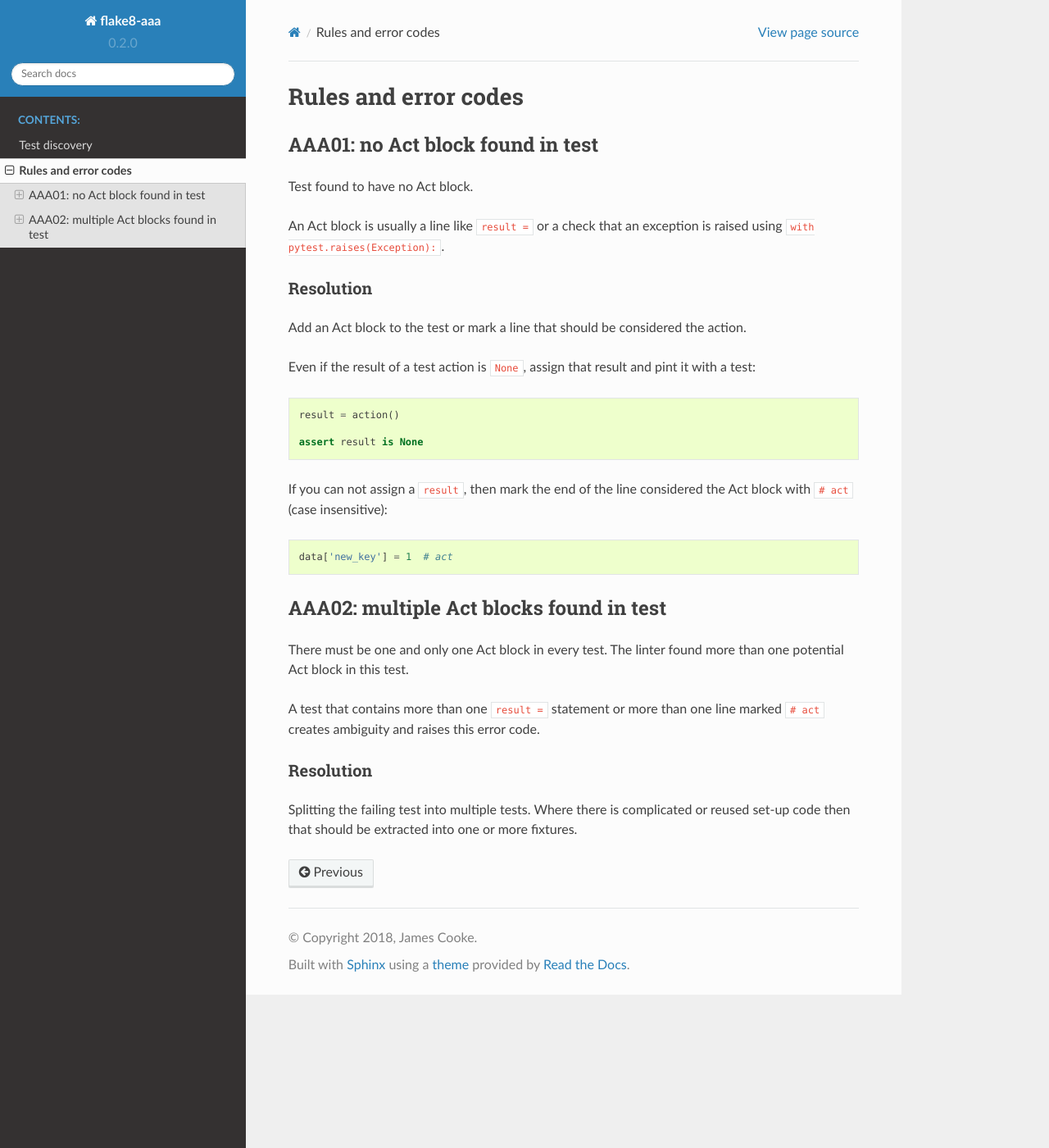
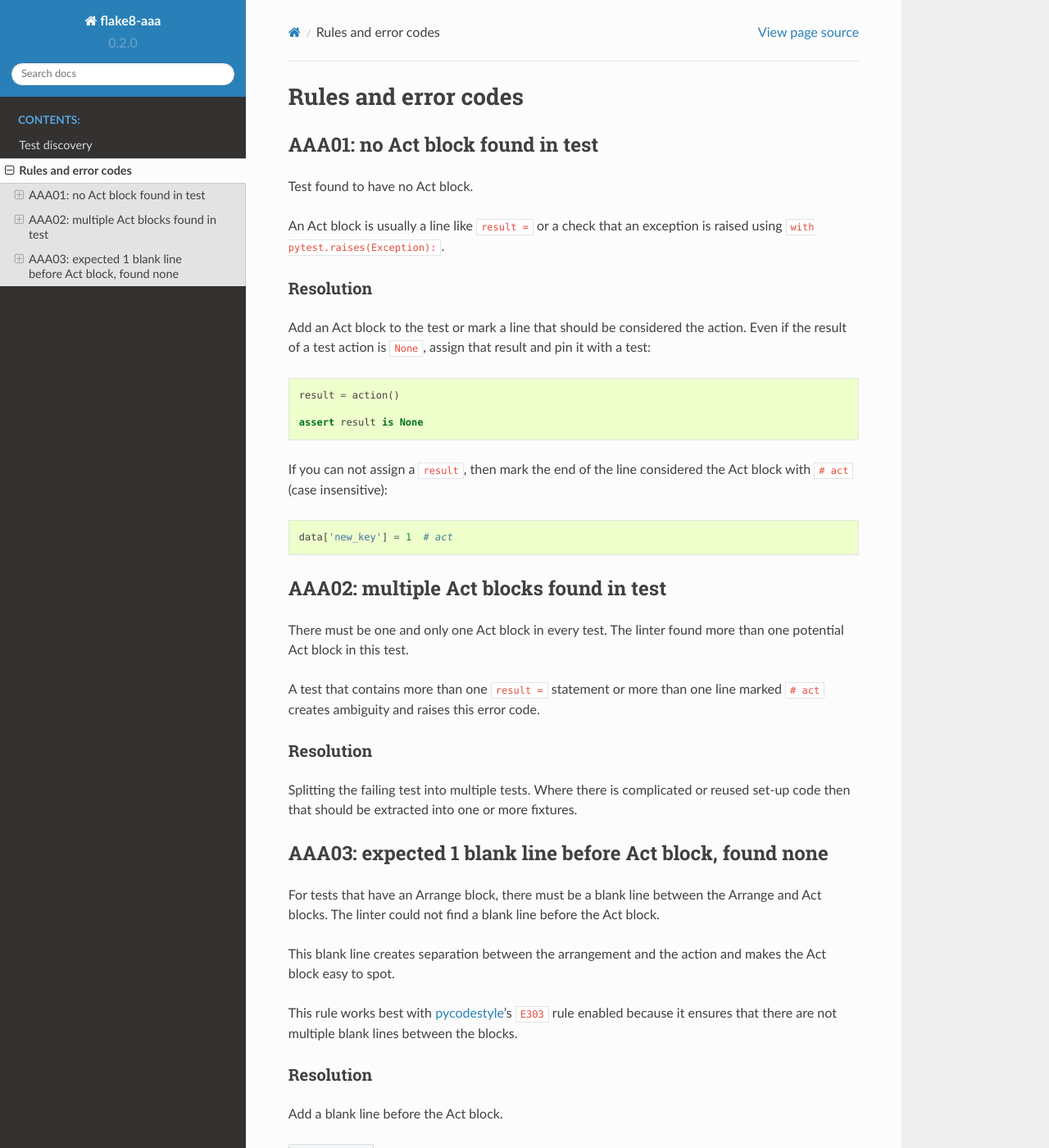
Before and after one commit to jamescooke/flake8-aaa, a Sphinx documentation site: the page built from docs/rules.rst, in a window 1280 px wide and 1400 px high. Shown: the whole window at 82% size. Built offline with Sphinx 7.4.7 and the Read the Docs theme 2.0.0, drawn with Linux system fonts in a browser that asks for light colours.

Commit message:
Update CHANGELOG and add doc for AAA03 rule

```diff
--- a/CHANGELOG.rst
+++ b/CHANGELOG.rst
@@ -10,6 +10,11 @@ Versioning <http://semver.org/spec/v2.0.0.html>`_.
 
 Unreleased_
 -----------
+
+Added
+-----
+
+* New rule ``AAA03`` "Expected 1 blank line before Act block, found none"
 
 0.2.0_ - 2018/05/28
 -------------------
--- a/docs/rules.rst
+++ b/docs/rules.rst
@@ -13,10 +13,8 @@ Resolution
 ..........
 
 Add an Act block to the test or mark a line that should be considered the
-action.
-
-Even if the result of a test action is ``None``, assign that result and pint it
-with a test::
+action. Even if the result of a test action is ``None``, assign that result and
+pin it with a test::
 
     result = action()
 
@@ -41,3 +39,22 @@ Resolution
 
 Splitting the failing test into multiple tests. Where there is complicated or
 reused set-up code then that should be extracted into one or more fixtures.
+
+AAA03: expected 1 blank line before Act block, found none
+---------------------------------------------------------
+
+For tests that have an Arrange block, there must be a blank line between the
+Arrange and Act blocks. The linter could not find a blank line before the Act
+block.
+
+This blank line creates separation between the arrangement and the action and
+makes the Act block easy to spot.
+
+This rule works best with `pycodestyle
+<https://pypi.org/project/pycodestyle/>`_'s ``E303`` rule enabled because it
+ensures that there are not multiple blank lines between the blocks.
+
+Resolution
+..........
+
+Add a blank line before the Act block.
```
